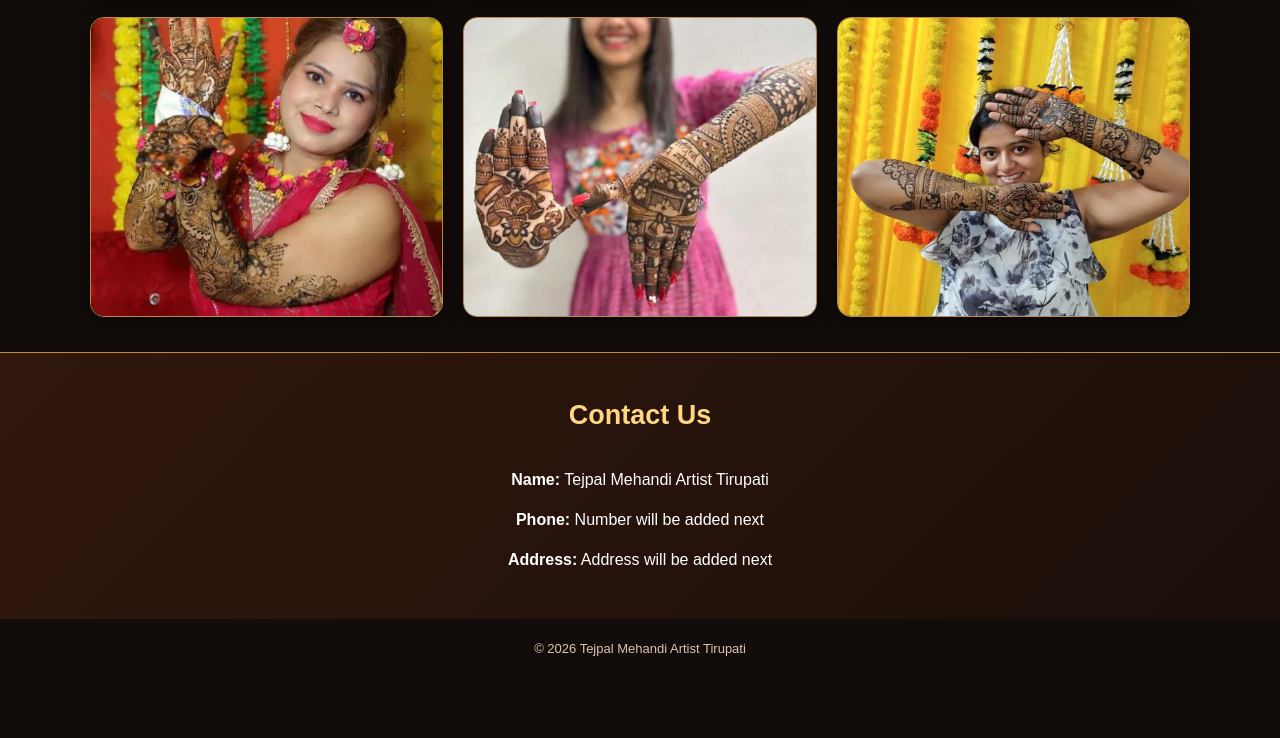
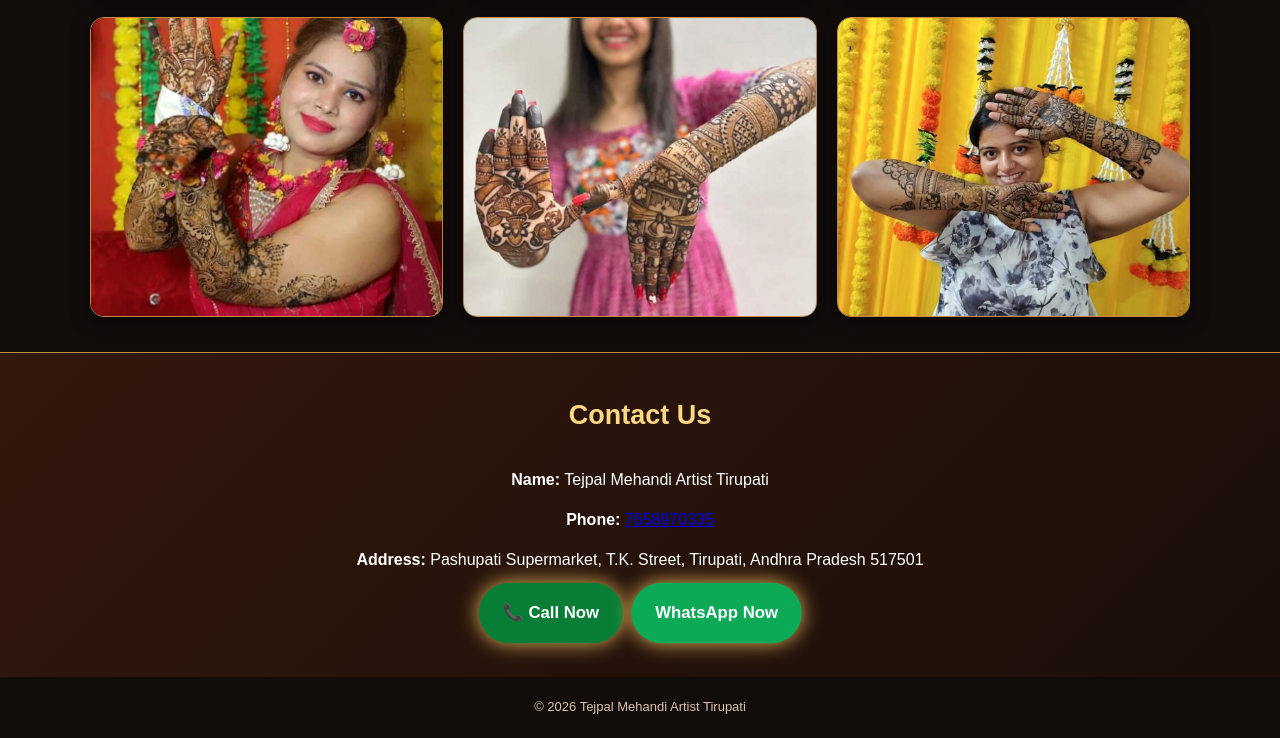
Before and after one commit to tejpalmehandi712-web/Tejpal-mehandi-artist-tirupati-, a plain HTML site: page index.html in a window 1280 px wide. Shown: the part 880-1618 px from the top of the page. Before the commit the page ends 1560 px from the top, so only its background shows below. Drawn offline with Linux system fonts and the light colour scheme.

Commit message:
Update index.html

```diff
--- a/index.html
+++ b/index.html
@@ -170,10 +170,33 @@
   </section>
 
   <section class="contact" id="contact">
-    <h2>Contact Us</h2>
-    <p><strong>Name:</strong> Tejpal Mehandi Artist Tirupati</p>
-    <p><strong>Phone:</strong> Number will be added next</p>
-    <p><strong>Address:</strong> Address will be added next</p>
+  <h2>Contact Us</h2>
+
+  <p><strong>Name:</strong> Tejpal Mehandi Artist Tirupati</p>
+
+  <p>
+    <strong>Phone:</strong>
+    <a href="tel:7658970335">7658970335</a>
+  </p>
+
+  <p>
+    <strong>Address:</strong>
+    Pashupati Supermarket, T.K. Street,
+    Tirupati, Andhra Pradesh 517501
+  </p>
+
+  <div class="buttons">
+    <a class="btn call" href="tel:7658970335">
+      📞 Call Now
+    </a>
+
+    <a class="btn whatsapp"
+       href="https://wa.me/917658970335"
+       target="_blank"
+       rel="noopener">
+      WhatsApp Now
+    </a>
+  </div>
   </section>
 
   <footer>
```
